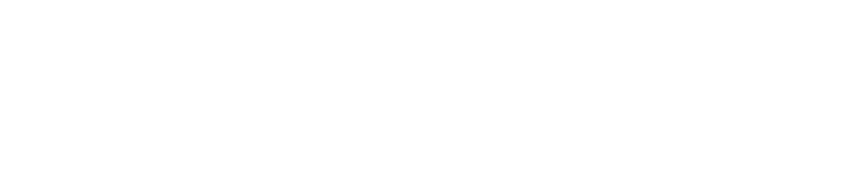
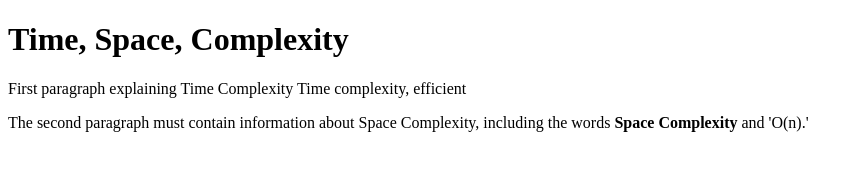
Before and after one commit to acciojob/time-and-space-complexity-HanumaAllu, a website: page main.html in a window 1280 px wide. Shown: the whole page, without its empty margins (0-863 px from the left). Drawn offline with Linux system fonts and the light colour scheme.

Commit message:
created a submission

```diff
--- a/main.html
+++ b/main.html
@@ -7,6 +7,9 @@
 </head>
 
 <body>
+	<h1>Time, Space, Complexity</h1>
+	<p>First paragraph explaining Time Complexity	Time complexity, efficient</p>
+	<p>The second paragraph must contain information about Space Complexity, including the words <b>Space Complexity</b> and 'O(n).'</p>
 	<!-- the entire body must be written by student -->
     <script type="text/javascript" src="./script.js">
 </script>
```
